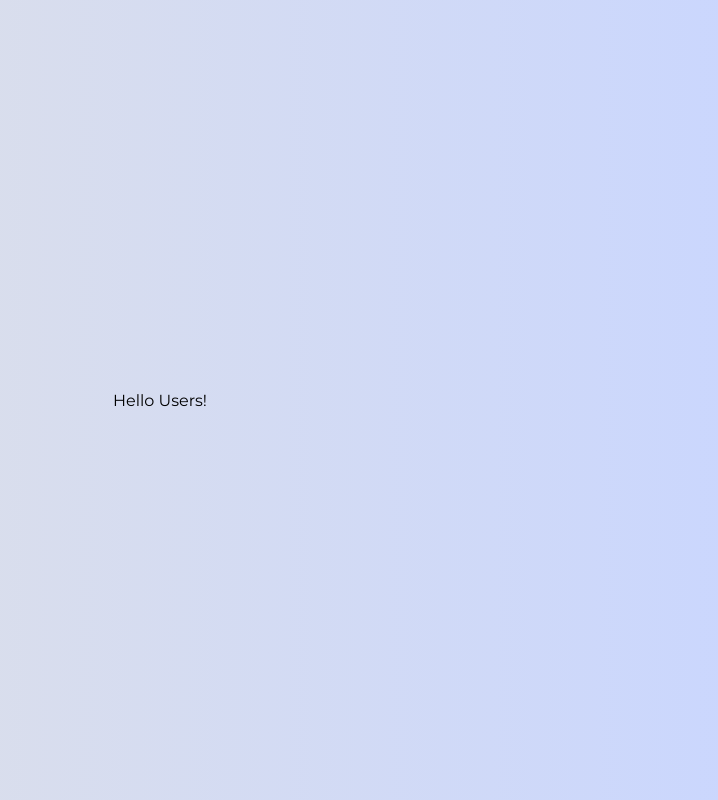
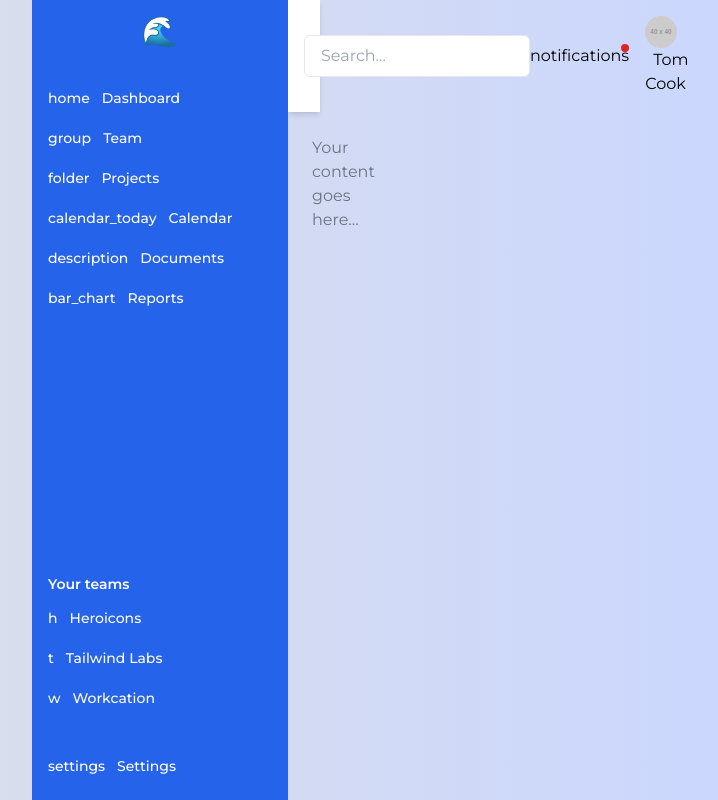
Before and after one commit to DivyanshMohta/Apni-Society, a React (Create React App) app in the folder apnisociety/frontend/: page /home in a window 1280 px wide. Shown: the whole page, without its empty margins (480-1198 px from the left). Built offline with nearby package versions, Linux system fonts and the light colour scheme.

Commit message:
tailwind CSS Added

```diff
--- a/apnisociety/frontend/package.json
+++ b/apnisociety/frontend/package.json
@@ -7,6 +7,7 @@
     "@testing-library/react": "^13.4.0",
     "@testing-library/user-event": "^13.5.0",
     "apnisociety": "file:",
+    "firebase": "^10.13.0",
     "react": "^18.3.1",
     "react-dom": "^18.3.1",
     "react-router-dom": "^6.26.1",
@@ -36,5 +37,10 @@
       "last 1 firefox version",
       "last 1 safari version"
     ]
+  },
+  "devDependencies": {
+    "autoprefixer": "^10.4.20",
+    "postcss": "^8.4.41",
+    "tailwindcss": "^3.4.10"
   }
 }
--- /dev/null
+++ b/apnisociety/frontend/postcss.config.js
@@ -0,0 +1,6 @@
+module.exports = {
+  plugins: {
+    tailwindcss: {},
+    autoprefixer: {},
+  },
+}
--- a/apnisociety/frontend/src/pages/firebaseConfig.js
+++ b/apnisociety/frontend/src/pages/firebaseConfig.js
@@ -11,7 +11,6 @@ const firebaseConfig = {
   appId: "1:562531611981:web:fb68e472b98db3f47f3304",
   measurementId: "G-LGCVJGFJQX"
 };
-
 export const app = initializeApp(firebaseConfig);
 const auth = getAuth(app);
 export {auth};
--- a/apnisociety/frontend/src/pages/home.jsx
+++ b/apnisociety/frontend/src/pages/home.jsx
@@ -1,10 +1,131 @@
-function home() {
+import React from 'react';
 
-    return (
-        <div>
-            <p>Hello Users!</p>
+function Home() {
+  return (
+    <>
+      <div className="flex h-screen bg-gray-100 ">
+        {/* Sidebar */}
+        <div className="flex flex-col w-64 bg-blue-600 h-full fixed">
+          <div className="flex items-center justify-center h-16 text-white text-2xl font-bold">
+            <span className="text-3xl">🌊</span> {/* Logo */}
+          </div>
+          <nav className="flex-1 px-2 py-4 space-y-1">
+            {/* Navigation items */}
+            <a
+              href="#"
+              className="flex items-center px-2 py-2 text-sm font-medium text-white rounded-md hover:bg-blue-700"
+            >
+              <span className="material-icons">home</span>
+              <span className="ml-3">Dashboard</span>
+            </a>
+            <a
+              href="#"
+              className="flex items-center px-2 py-2 text-sm font-medium text-white rounded-md hover:bg-blue-700"
+            >
+              <span className="material-icons">group</span>
+              <span className="ml-3">Team</span>
+            </a>
+            <a
+              href="#"
+              className="flex items-center px-2 py-2 text-sm font-medium text-white rounded-md hover:bg-blue-700"
+            >
+              <span className="material-icons">folder</span>
+              <span className="ml-3">Projects</span>
+            </a>
+            <a
+              href="#"
+              className="flex items-center px-2 py-2 text-sm font-medium text-white rounded-md hover:bg-blue-700"
+            >
+              <span className="material-icons">calendar_today</span>
+              <span className="ml-3">Calendar</span>
+            </a>
+            <a
+              href="#"
+              className="flex items-center px-2 py-2 text-sm font-medium text-white rounded-md hover:bg-blue-700"
+            >
+              <span className="material-icons">description</span>
+              <span className="ml-3">Documents</span>
+            </a>
+            <a
+              href="#"
+              className="flex items-center px-2 py-2 text-sm font-medium text-white rounded-md hover:bg-blue-700"
+            >
+              <span className="material-icons">bar_chart</span>
+              <span className="ml-3">Reports</span>
+            </a>
+          </nav>
+          <div className="px-2 py-4 space-y-1">
+            <span className="text-sm text-white font-semibold px-2">Your teams</span>
+            <a
+              href="#"
+              className="flex items-center px-2 py-2 text-sm font-medium text-white rounded-md hover:bg-blue-700"
+            >
+              <span className="material-icons">h</span>
+              <span className="ml-3">Heroicons</span>
+            </a>
+            <a
+              href="#"
+              className="flex items-center px-2 py-2 text-sm font-medium text-white rounded-md hover:bg-blue-700"
+            >
+              <span className="material-icons">t</span>
+              <span className="ml-3">Tailwind Labs</span>
+            </a>
+            <a
+              href="#"
+              className="flex items-center px-2 py-2 text-sm font-medium text-white rounded-md hover:bg-blue-700"
+            >
+              <span className="material-icons">w</span>
+              <span className="ml-3">Workcation</span>
+            </a>
+          </div>
+          <div className="px-2 py-4">
+            <a
+              href="#"
+              className="flex items-center px-2 py-2 text-sm font-medium text-white rounded-md hover:bg-blue-700"
+            >
+              <span className="material-icons">settings</span>
+              <span className="ml-3">Settings</span>
+            </a>
+          </div>
         </div>
-    );
+
+        {/* Main Content */}
+        <div className="flex flex-col flex-1 w-0 ml-64">
+          {/* Top Bar */}
+          <div className="flex items-center justify-between px-4 py-4 bg-white shadow-md">
+            <div className="flex items-center">
+              <input
+                type="text"
+                placeholder="Search..."
+                className="px-4 py-2 border rounded-md focus:outline-none"
+              />
+            </div>
+            <div className="flex items-center">
+              <button className="relative">
+                <span className="material-icons">notifications</span>
+                <span className="absolute top-0 right-0 w-2 h-2 bg-red-600 rounded-full"></span>
+              </button>
+              <div className="ml-4">
+                <img
+                  src="https://via.placeholder.com/40"
+                  alt="User profile"
+                  className="w-8 h-8 rounded-full"
+                />
+                <span className="ml-2">Tom Cook</span>
+              </div>
+            </div>
+          </div>
+
+          {/* Content Area */}
+          <main className="flex-1 bg-gray-50">
+            <div className="p-6">
+              <p className="text-gray-500">Your content goes here...</p>
+            </div>
+          </main>
+        </div>
+      </div>
+    </>
+  );
 }
 
-export default home;
+export default Home;
--- a/apnisociety/frontend/src/pages/style.css
+++ b/apnisociety/frontend/src/pages/style.css
@@ -1,4 +1,8 @@
 @import url('https://fonts.googleapis.com/css2?family=Montserrat:wght@300;400;500;600;700&display=swap');
+@tailwind base;
+@tailwind components;
+@tailwind utilities;
+
 
 * {
     margin: 0;
@@ -234,3 +238,8 @@ body {
 .container.active .toggle-right {
     transform: translateX(200%);
 }
+
+
+.head-bar{
+    @apply text-6xl font-bold;
+}
--- /dev/null
+++ b/apnisociety/frontend/tailwind.config.js
@@ -0,0 +1,10 @@
+/** @type {import('tailwindcss').Config} */
+module.exports = {
+  content: [
+    "./src/**/*.{js,jsx,ts,tsx}",
+  ],
+  theme: {
+    extend: {},
+  },
+  plugins: [],
+}
```
Also changed, not shown: apnisociety/frontend/src/pages/global.css (added), 1 other file (tests, documents, lock files or other folders).
